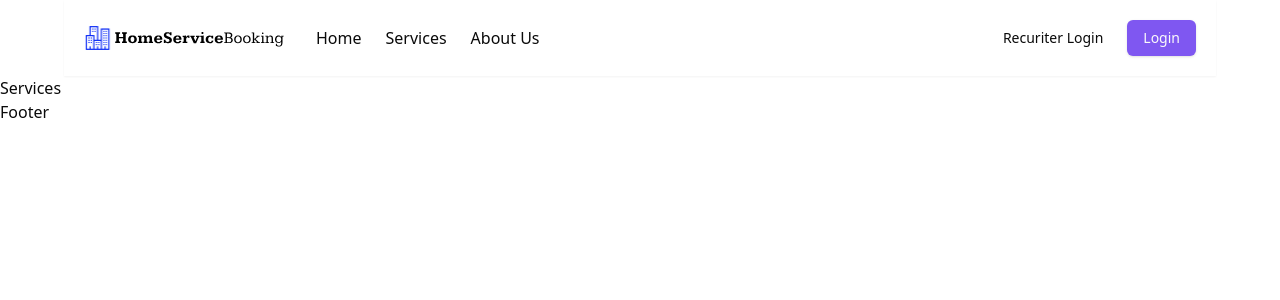
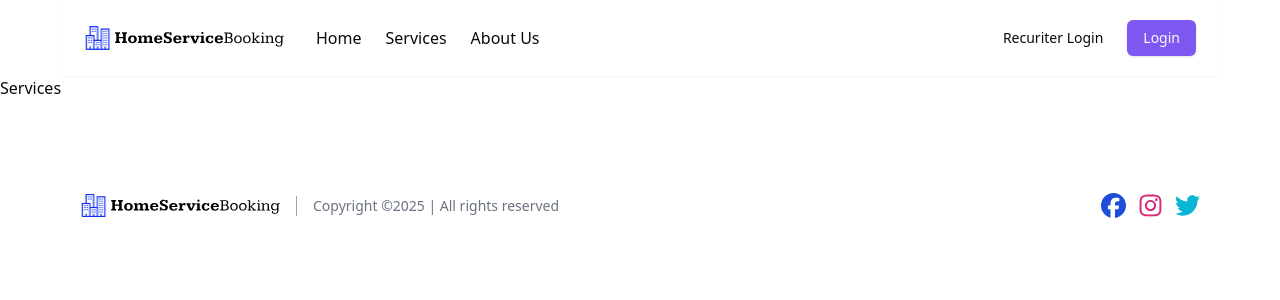
Before and after one commit to K-Aayush/HomeServiceBooking-Frontend, a React (Vite) app: page /Services in a window 1280 px wide. Shown: the top 300 px of the page. Built offline with nearby package versions, Linux system fonts and the light colour scheme; no server answers.

Commit message:
update :: complete footer component

```diff
--- a/src/components/Footer.tsx
+++ b/src/components/Footer.tsx
@@ -1,7 +1,20 @@
-import React from "react";
+import logo from "../assets/Logo.svg";
+import { FaInstagram, FaTwitter, FaFacebook } from "react-icons/fa6";
 
 const Footer = () => {
-  return <div>Footer</div>;
+  return (
+    <div className="container px-4 md:px-20 mx-auto flex items-center justify-between gap-4 py-3 mt-20">
+      <img src={logo} alt="logo" width={200} height={200} />
+      <p className="flex-1 border-l border-gray-400 pl-4 text-sm text-gray-500 max-sm:hidden">
+        Copyright ©2025 | All rights reserved
+      </p>
+      <div className="flex items-center gap-3">
+        <FaFacebook size={25} className="text-blue-700" />
+        <FaInstagram size={25} className="text-pink-600" />
+        <FaTwitter size={25} className="text-cyan-500" />
+      </div>
+    </div>
+  );
 };
 
 export default Footer;
```
